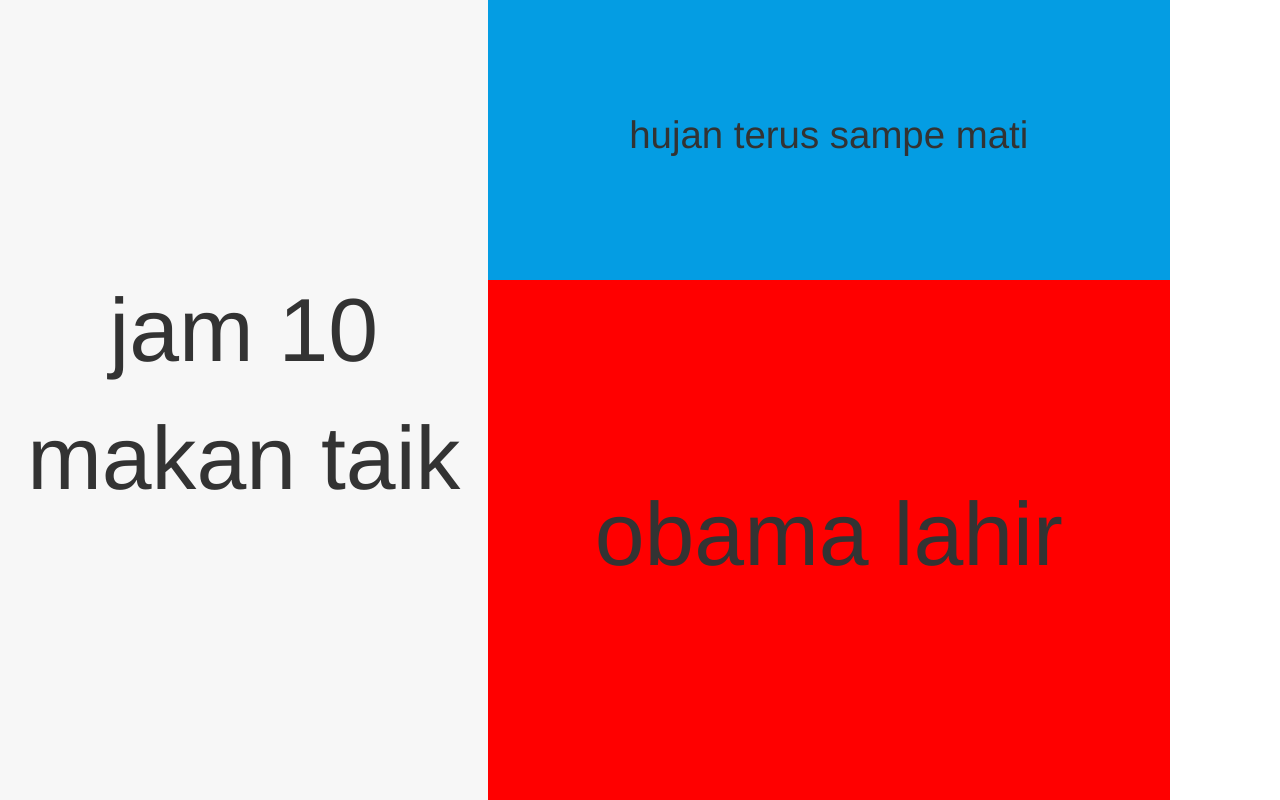
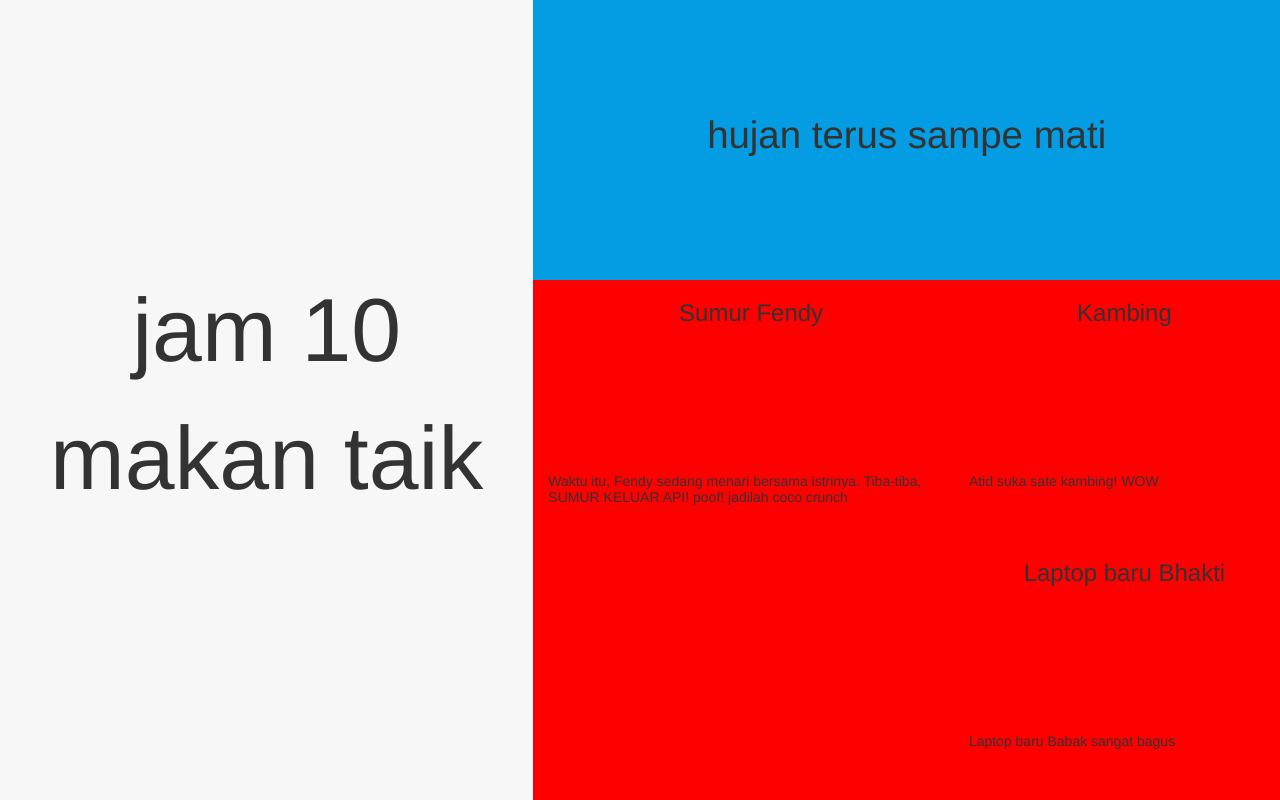
Before and after one commit to jenadlie/castboard, a plain HTML site: page index.html in a window 1280 px wide. Drawn offline with nearby package versions, Linux system fonts and the light colour scheme.

Commit message:
news format

```diff
--- a/castboard.css
+++ b/castboard.css
@@ -8,13 +8,14 @@
 
 .container {
     height: 100%;
-    padding: 0px;
-    margin: 0px;
-    margin-right: 0px;
 }
 
 .fullHeight {
     height: 100%;
+}
+
+.halfHeight {
+    height: 50%;
 }
 
 .todo {
@@ -59,3 +60,13 @@
     justify-content: center;
     font-size: 7vw;
 }
+
+.news .title {
+    text-align: center;
+}
+
+.newsCol {
+    border-style: solid;
+    border-width: 2px;
+    border-color: black;
+}
--- a/index.html
+++ b/index.html
@@ -13,20 +13,53 @@
         <link rel="stylesheet" href="./castboard.css">
     </head>
     <body>
-    	<div class="container">
     		<div class="fullHeight col-lg-5">
-    			<div class="todo row">
-		        	<p> jam 10 makan taik </p>
-		        </div>
+	    		<div class="todo row">
+			        <p> jam 10 makan taik </p>
+			       </div>
             </div>
 
             <div class="fullHeight col-lg-7">
             	<div class="weather row">
 					<p> hujan terus sampe mati </p>
 				</div>
-				<div class="news row">
-					<p> obama lahir </p>
+
+            	<div class="news row">
+            		<div class="fullHeight col-lg-7">
+            			<div class="bigNews">
+	            			<div id="news1">
+								<h3 class="title">Sumur Fendy</h3>
+								<img class="image" src=""></img>
+								<h5 class="summary">Waktu itu, Fendy sedang menari bersama istrinya. Tiba-tiba, SUMUR KELUAR API! poof! jadilah coco crunch</h5>
+							</div>
+	            		</div>
+            		</div>
+
+            		<div class="fullHeight col-lg-5">
+            			<div class="fullHeight okNews">
+            				<div class="halfHeight row">
+            					<div id="news2">
+									<h3 class="title">Kambing</h3>
+									<img class="image" src=""></img>
+									<h5 class="summary">Atid suka sate kambing! WOW</h5>
+								</div>
+            				</div>
+
+							<div class="halfHeight row">
+            					<div id="news3">
+									<h3 class="title">Laptop baru Bhakti</h3>
+									<img class="image" src=""></img>
+									<h5 class="summary">Laptop baru Babak sangat bagus</h5>
+								</div>
+            				</div>
+	            		</div>
+            		</div>
+
+
+
+
 				</div>
+
 			</div>
 
     	</div>
```
